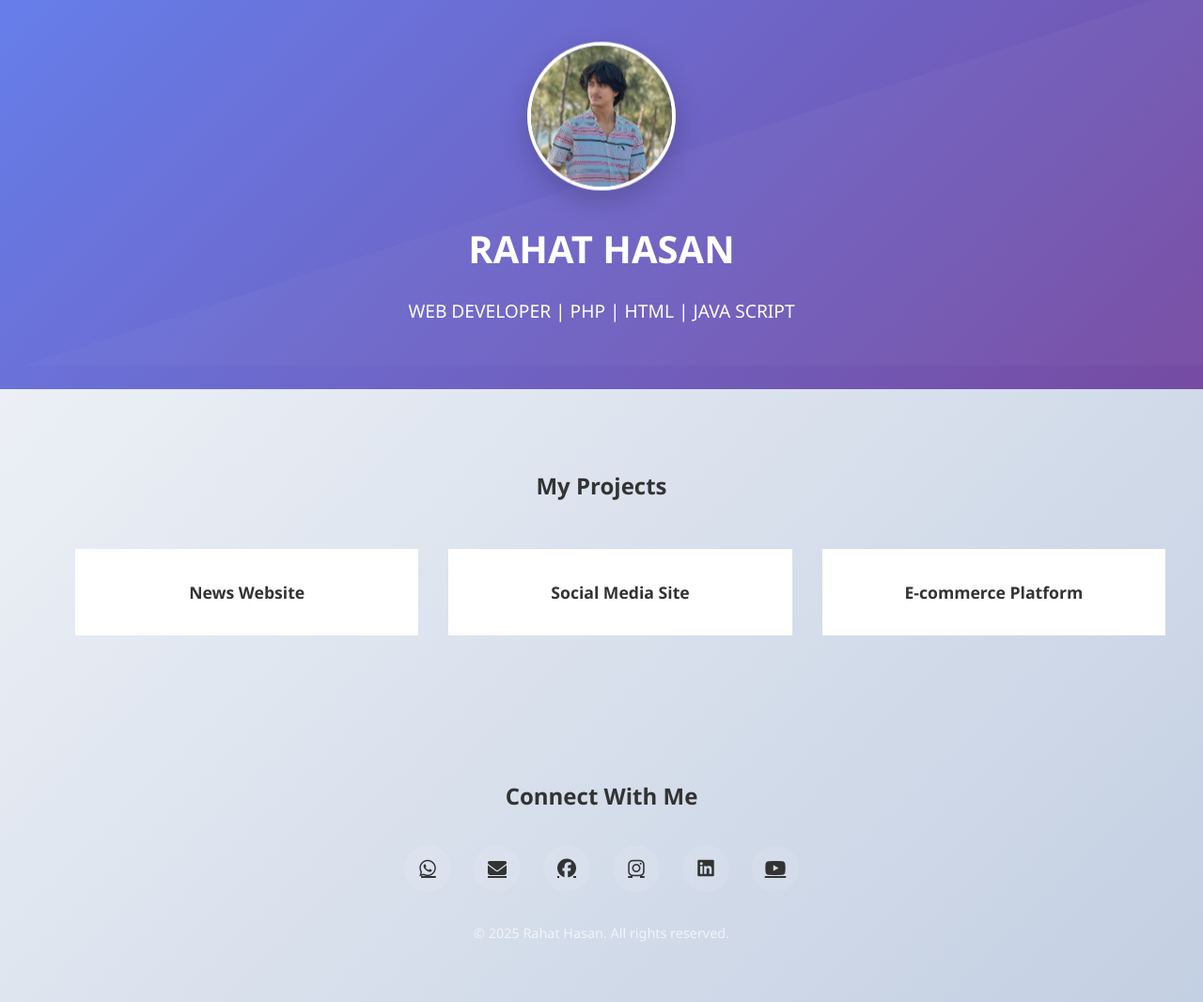
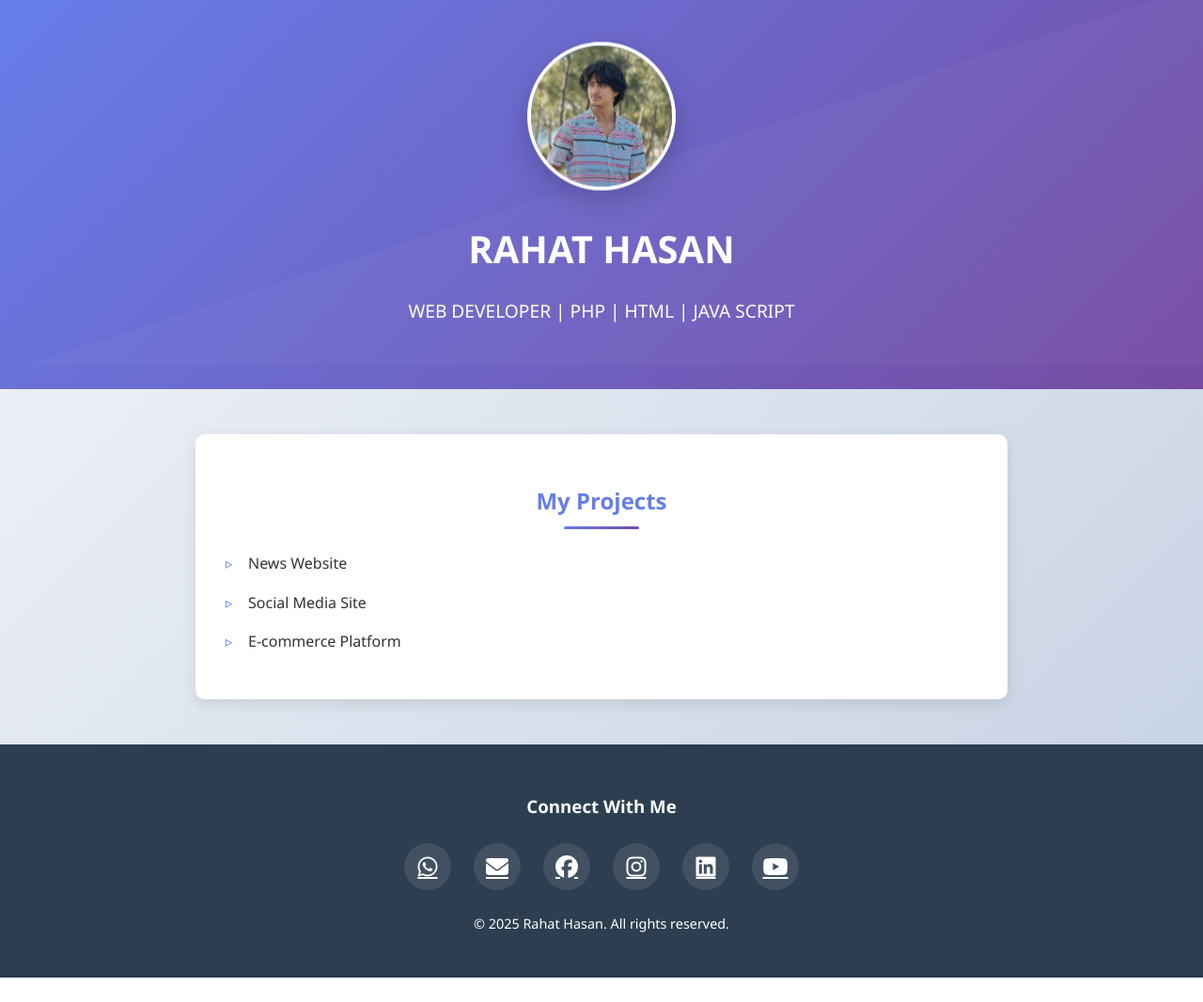
Before and after one commit to Rahat6363/portfolio, a plain HTML site: page index.html in a window 1280 px wide. Shown: the whole page at 94% size. After the commit the page ends 1040 px from the top, so only its background shows below. Drawn offline with Linux system fonts and the light colour scheme.

Commit message:
Update style.css

```diff
--- a/css/style.css
+++ b/css/style.css
@@ -98,175 +98,166 @@ header p {
 
 /* Projects Section */
 .projects {
-  padding: 4rem 2rem;
-  max-width: 1200px;
-  margin: 0 auto;
+  max-width: 800px;
+  margin: 3rem auto;
+  padding: 2rem;
+  background: white;
+  border-radius: 10px;
+  box-shadow: 0 5px 15px rgba(0, 0, 0, 0.1);
+  transform: translateY(20px);
+  opacity: 0;
+  animation: fadeInUp 0.8s ease-out 0.5s forwards;
+}
+
+.projects h2 {
   text-align: center;
+  color: #667eea;
+  margin-bottom: 1.5rem;
+  position: relative;
+}
+
+.projects h2::after {
+  content: '';
+  display: block;
+  width: 80px;
+  height: 3px;
+  background: linear-gradient(to right, #667eea, #764ba2);
+  margin: 0.5rem auto 0;
+  border-radius: 3px;
 }
 
 .projects ul {
   list-style: none;
-  display: grid;
-  grid-template-columns: repeat(auto-fit, minmax(300px, 1fr));
-  gap: 2rem;
-  margin-top: 3rem;
+  padding: 0;
 }
 
 .projects li {
-  background: white;
-  border-radius: var(--border-radius);
-  padding: 2rem;
-  box-shadow: var(--shadow-md);
-  transition: var(--transition);
+  margin: 1rem 0;
   position: relative;
-  overflow: hidden;
-  z-index: 1;
+  padding-left: 1.5rem;
 }
 
 .projects li::before {
-  content: '';
+  content: '▹';
   position: absolute;
-  top: 0;
   left: 0;
-  width: 100%;
-  height: 5px;
-  background: linear-gradient(90deg, var(--primary-color), var(--secondary-color));
-  transition: var(--transition);
-}
-
-.projects li:hover {
-  transform: translateY(-5px);
-  box-shadow: var(--shadow-lg);
-}
-
-.projects li:hover::before {
-  height: 10px;
+  color: #667eea;
 }
 
 .projects a {
+  color: #333;
   text-decoration: none;
-  color: var(--text-color);
-  font-weight: 600;
-  font-size: 1.1rem;
-  display: flex;
-  flex-direction: column;
-  align-items: center;
-  gap: 1rem;
+  font-weight: 500;
+  transition: all 0.3s ease;
+  display: inline-block;
+  position: relative;
 }
 
-.projects a::before {
+.projects a:hover {
+  color: #667eea;
+  transform: translateX(5px);
+}
+
+.projects a::after {
   content: '';
   position: absolute;
-  top: 0;
+  width: 100%;
+  height: 2px;
+  bottom: -3px;
   left: 0;
-  width: 100%;
-  height: 100%;
-  z-index: 1;
+  background: linear-gradient(to right, #667eea, #764ba2);
+  transform: scaleX(0);
+  transform-origin: right;
+  transition: transform 0.3s ease;
 }
 
-.projects a i {
-  font-size: 2rem;
-  color: var(--primary-color);
-  transition: var(--transition);
+.projects a:hover::after {
+  transform: scaleX(1);
+  transform-origin: left;
 }
 
-.projects li:hover a i {
-  transform: scale(1.2);
-  color: var(--secondary-color);
-}
-
-/* Footer */
+/* Footer Styles */
 footer {
-  background-color: var(--dark-bg);
-  color: var(--light-text);
-  padding: 3rem 2rem;
   text-align: center;
+  padding: 2rem;
+  background: #2c3e50;
+  color: white;
+  position: relative;
 }
 
 footer h3 {
-  margin-bottom: 2rem;
-  font-size: 1.5rem;
+  margin-bottom: 1.5rem;
+  animation: fadeIn 1s ease-out;
 }
 
 .social-links {
   display: flex;
   justify-content: center;
   gap: 1.5rem;
-  margin-bottom: 2rem;
+  margin-bottom: 1.5rem;
   flex-wrap: wrap;
 }
 
 .social-links a {
-  display: flex;
+  display: inline-flex;
   align-items: center;
   justify-content: center;
   width: 50px;
   height: 50px;
+  background: rgba(255, 255, 255, 0.1);
   border-radius: 50%;
-  background-color: rgba(255, 255, 255, 0.1);
-  color: var(--light-text);
-  font-size: 1.25rem;
-  transition: var(--transition);
-  position: relative;
-  overflow: hidden;
+  color: white;
+  font-size: 1.5rem;
+  transition: all 0.3s ease;
+  animation: fadeIn 1s ease-out;
+  animation-fill-mode: both;
 }
 
-.social-links a::before {
-  content: '';
-  position: absolute;
-  top: 0;
-  left: -100%;
-  width: 100%;
-  height: 100%;
-  background: linear-gradient(90deg, transparent, rgba(255, 255, 255, 0.2), transparent);
-  transition: 0.5s;
-}
-
-.social-links a:hover::before {
-  left: 100%;
-}
+.social-links a:nth-child(1) { animation-delay: 0.1s; }
+.social-links a:nth-child(2) { animation-delay: 0.2s; }
+.social-links a:nth-child(3) { animation-delay: 0.3s; }
+.social-links a:nth-child(4) { animation-delay: 0.4s; }
+.social-links a:nth-child(5) { animation-delay: 0.5s; }
+.social-links a:nth-child(6) { animation-delay: 0.6s; }
 
 .social-links a:hover {
-  background-color: var(--primary-color);
-  transform: translateY(-3px);
-  box-shadow: 0 5px 15px rgba(0, 0, 0, 0.3);
+  background: #667eea;
+  transform: translateY(-5px) scale(1.1);
+  box-shadow: 0 5px 15px rgba(0, 0, 0, 0.2);
 }
 
 footer p {
-  color: rgba(255, 255, 255, 0.7);
+  margin-top: 1.5rem;
   font-size: 0.9rem;
+  opacity: 0.8;
+  animation: fadeIn 1s ease-out 0.7s forwards;
+  opacity: 0;
 }
 
-/* Animations */
 @keyframes fadeIn {
-  from { opacity: 0; transform: translateY(20px); }
-  to { opacity: 1; transform: translateY(0); }
+  from { opacity: 0; }
+  to { opacity: 1; }
 }
-
-header, .projects, footer {
-  animation: fadeIn 0.8s ease-out forwards;
-}
-
-.projects li:nth-child(1) { animation-delay: 0.2s; }
-.projects li:nth-child(2) { animation-delay: 0.4s; }
-.projects li:nth-child(3) { animation-delay: 0.6s; }
 
 /* Responsive Design */
 @media (max-width: 768px) {
-  h1 { font-size: 2rem; }
-  h2 { font-size: 1.75rem; }
+  header h1 {
+    font-size: 2rem;
+  }
 
-  header { padding: 3rem 1rem; }
-  .projects { padding: 3rem 1rem; }
+  header p {
+    font-size: 1rem;
+  }
 
-  .projects ul {
-    grid-template-columns: 1fr;
+  .profile-image-container {
+    width: 120px;
+    height: 120px;
   }
-}
 
-@media (max-width: 480px) {
-  h1 { font-size: 1.75rem; }
-  h2 { font-size: 1.5rem; }
+  .projects {
+    padding: 1.5rem;
+    margin: 2rem 1rem;
+  }
 
   .social-links {
     gap: 1rem;
@@ -275,6 +266,6 @@ header, .projects, footer {
   .social-links a {
     width: 40px;
     height: 40px;
-    font-size: 1rem;
+    font-size: 1.2rem;
   }
 }
```
